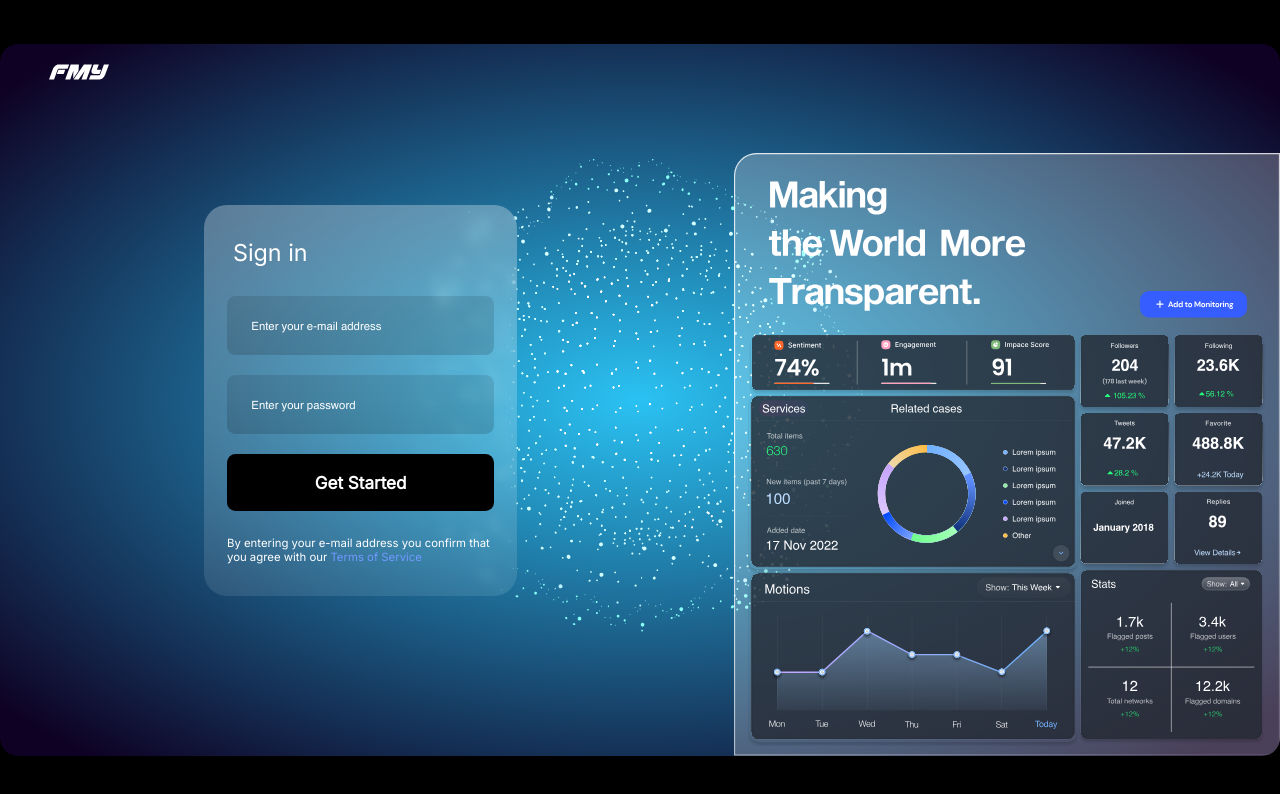
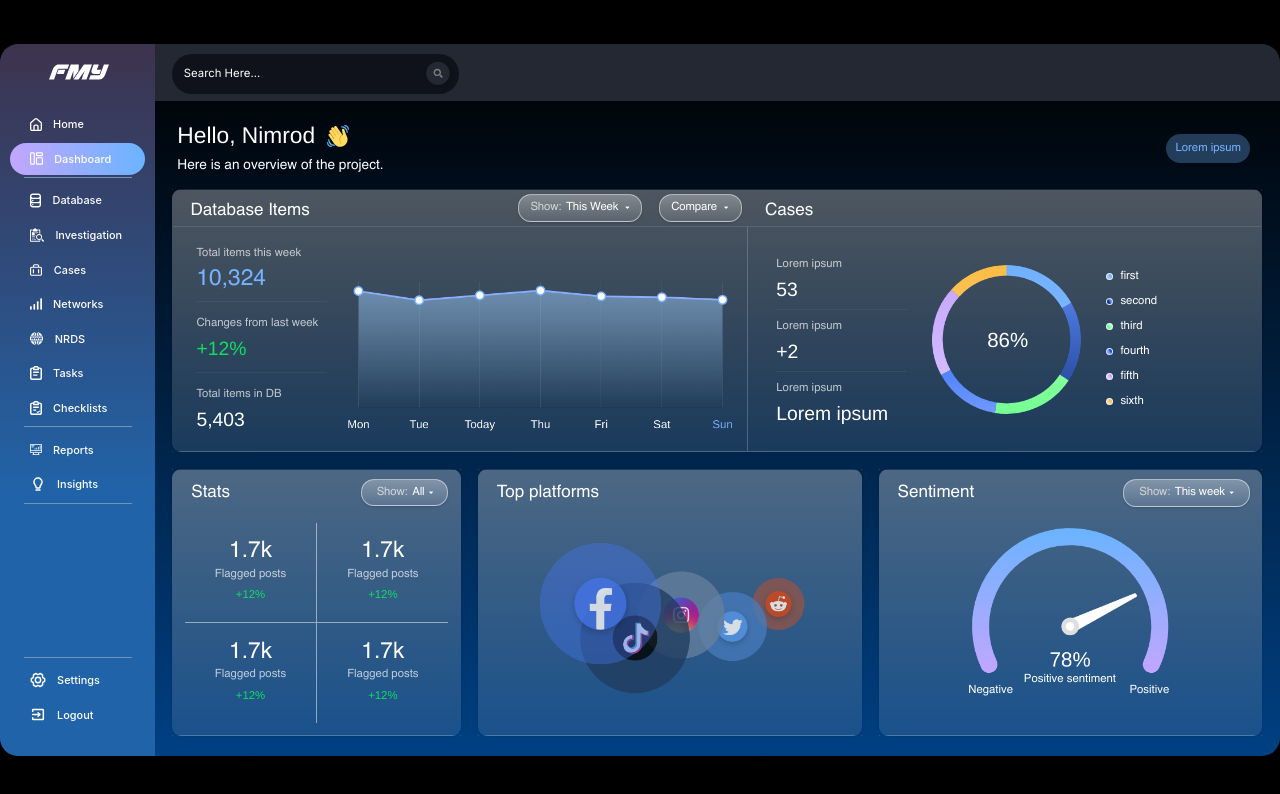
Before and after one commit to luckyboy125/FMY-Landing-Site, a React (Create React App) app: page /dashboard in a window 1280 px wide. Shown: the top 794 px of the page. Built offline with nearby package versions, Linux system fonts and the light colour scheme; a web font is replaced by a local one.

Commit message:
built mock data

```diff
--- a/src/App.js
+++ b/src/App.js
@@ -34,7 +34,7 @@ export const staticHeight = 1250;
 
 function App() {
   //get current screen dimentions
-  const [isLoggedIn, setIsLoggedIn] = useState(false);
+  const [isLoggedIn, setIsLoggedIn] = useState(true);
   const { height, width } = useWindowDimensions();
 
   //deal with every change in dimentions to keep the screen ratio
--- a/src/pages/WebAnalysisItems/WebAnalysisItems.js
+++ b/src/pages/WebAnalysisItems/WebAnalysisItems.js
@@ -1,3 +1,4 @@
+import { useEffect, useState } from "react";
 import { doughnutChartColorData } from "../../helpers/chart.helper";
 import Stats from "./component/Stats/Stats";
 import Sentiment from "./component/Sentiment/Sentiment";
@@ -9,9 +10,47 @@ import handImage from "../../asset/images/hand.svg";
 import "./WebAnalysisItem.css";
 
 function WebAnalysisItems() {
+  const [mockLineData, setMockLineData] = useState([
+    100,
+    120,
+    124,
+    300,
+    145,
+    50,
+  ]);
+
+  const [mockDoughnutData, setMockDoughnutData] = useState([
+    100,
+    120,
+    124,
+    300,
+    145,
+    50,
+  ]);
+
+  useEffect(() => {
+    setInterval(() => {
+      setMockLineData([
+        Math.floor(Math.random() * 500 + 900),
+        Math.floor(Math.random() * 500 + 900),
+        Math.floor(Math.random() * 500 + 900),
+        Math.floor(Math.random() * 500 + 900),
+        Math.floor(Math.random() * 500 + 900),
+        Math.floor(Math.random() * 500 + 900),
+        Math.floor(Math.random() * 500 + 900),
+      ]);
+      setMockDoughnutData([
+        Math.floor(Math.random() * 500 + 900),
+        Math.floor(Math.random() * 500 + 900),
+        Math.floor(Math.random() * 500 + 900),
+        Math.floor(Math.random() * 500 + 900),
+        Math.floor(Math.random() * 500 + 900),
+        Math.floor(Math.random() * 500 + 900),
+      ]);
+    }, 3000);
+  }, []);
   const doughnutChartData = {
     label: ["first", "second", "third", "fourth", "fifth", "sixth"],
-    data: [100, 120, 124, 300, 145, 50],
   };
 
   const datePeriod = ["Last week", "Last week", "Last week", "Custom"];
@@ -126,7 +165,7 @@ function WebAnalysisItems() {
                 data={[
                   {
                     line_color: ["#6AB4FF", "#C2A6FF"],
-                    value: [1000, 1232, 1322, 900, 1488, 800, 1100],
+                    value: mockLineData,
                     fill: true,
                   },
                 ]}
@@ -158,7 +197,7 @@ function WebAnalysisItems() {
             </div>
             <div className="doughnutChartRoot">
               <CustomizeDoughnutChart
-                data={doughnutChartData.data}
+                data={mockDoughnutData}
                 label={doughnutChartData.label}
                 colorInfo={doughnutChartColorData}
                 showNumber
```
